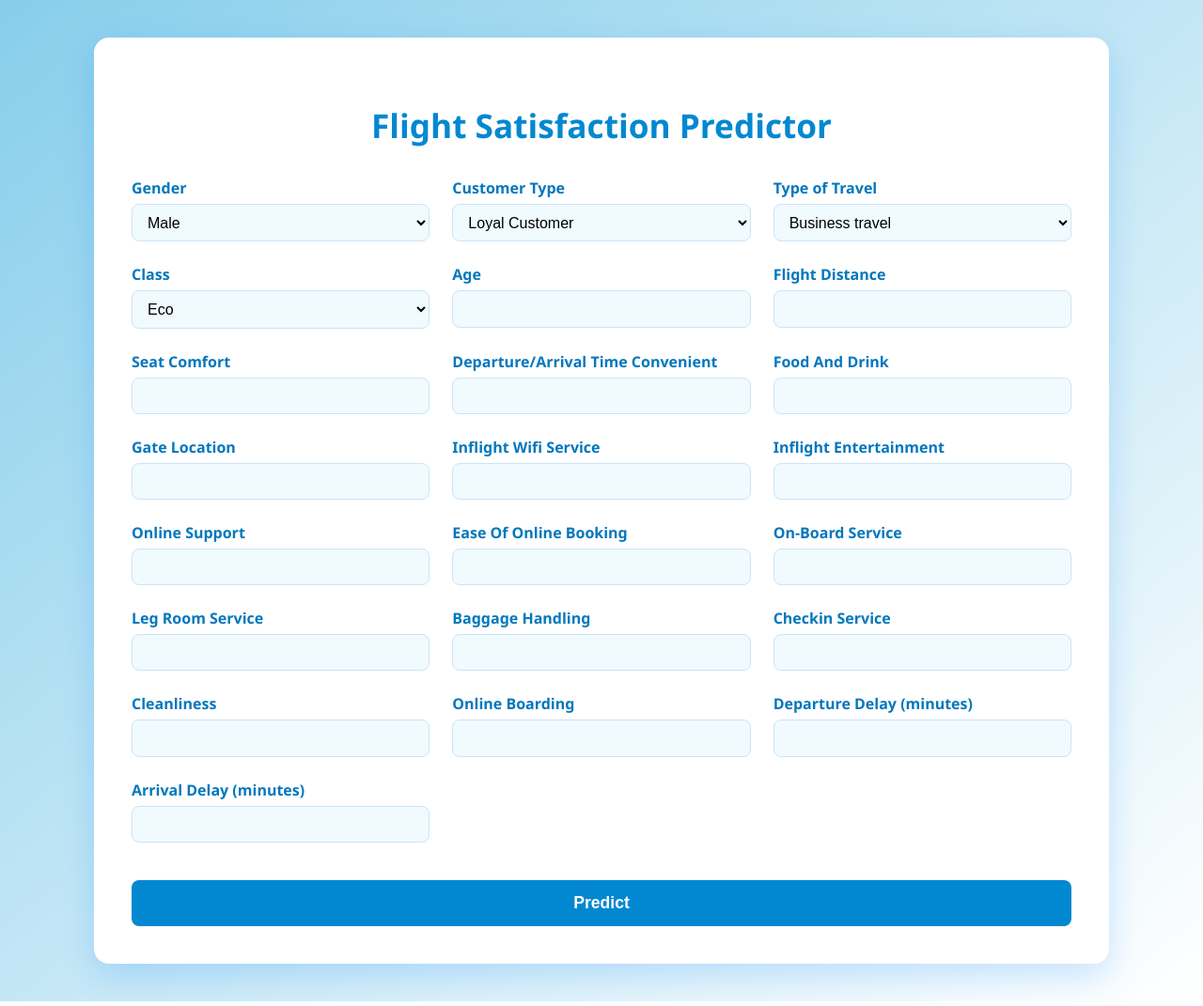
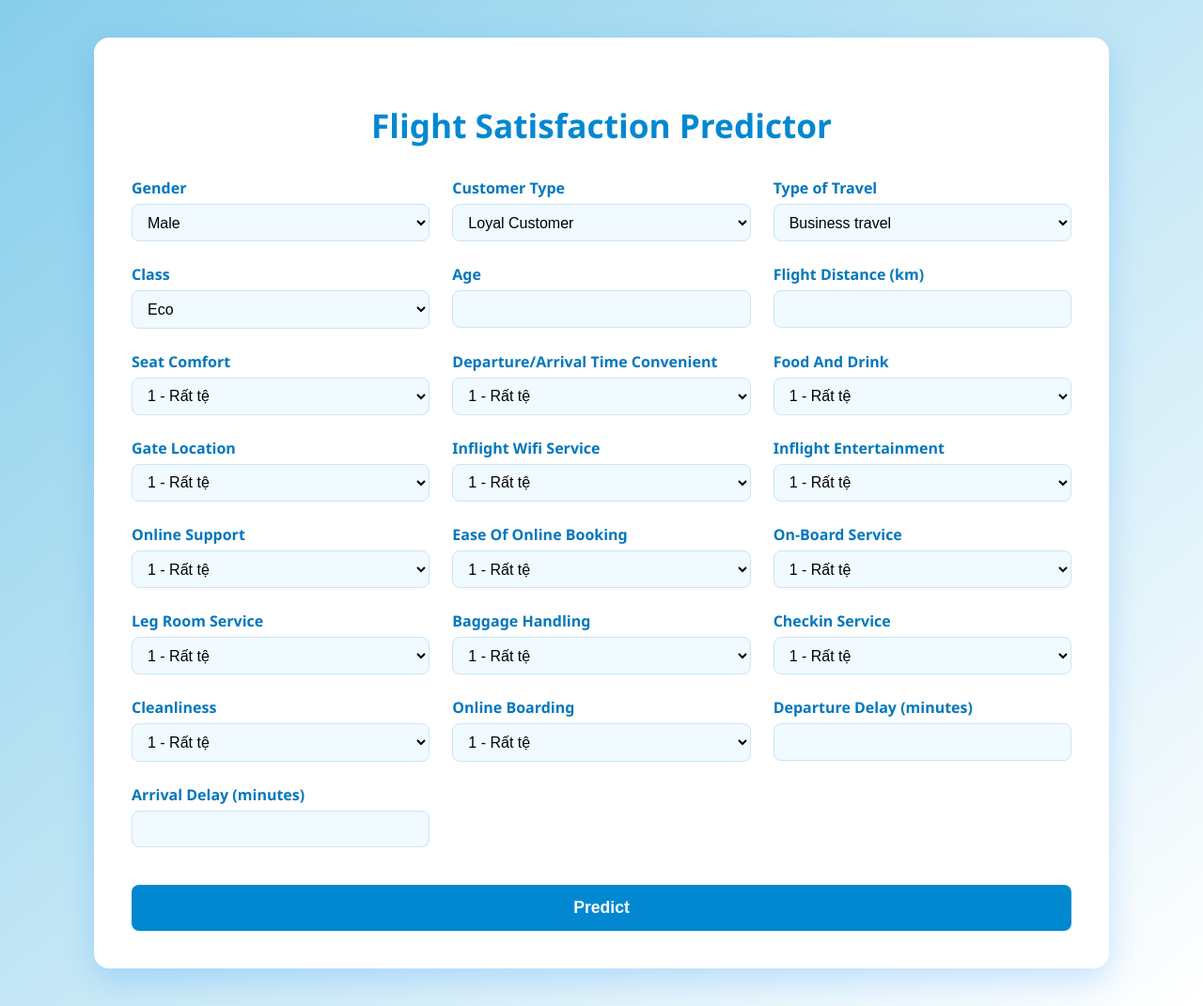
Before and after one commit to minhduc1212/Flight-Satisfaction-Predictor, a Flask app: page / in a window 1280 px wide. Shown: the whole page at 94% size. Run offline with Flask 3, Linux system fonts and the light colour scheme; parts of the project's set-up code (start-up, migrations or seed data) failed here and were passed over.

Commit message:
fix index.htmlindexhtml

```diff
--- a/templates/index.html
+++ b/templates/index.html
@@ -49,7 +49,7 @@
                 </div>
 
                 <div class="form-group">
-                    <label for="flightDistance">Flight Distance</label>
+                    <label for="flightDistance">Flight Distance (km)</label>
                     <input type="number" name="Flight Distance" id="flightDistance" required>
                 </div>
 
@@ -62,7 +62,13 @@
                 ] %}
                 <div class="form-group">
                     <label>{{ field.replace('_', ' ').title() }}</label>
-                    <input type="number" name="{{ field }}" min="0" max="5">
+                    <select name="{{ field }}">
+                        <option value="1">1 - Rất tệ</option>
+                        <option value="2">2 - Tệ</option>
+                        <option value="3">3 - Trung bình</option>
+                        <option value="4">4 - Tốt</option>
+                        <option value="5">5 - Rất tốt</option>
+                    </select>
                 </div>
                 {% endfor %}
 
```
